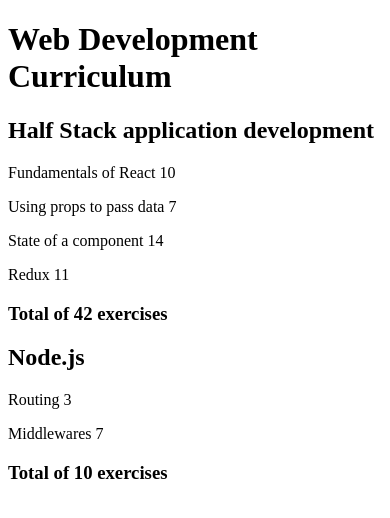
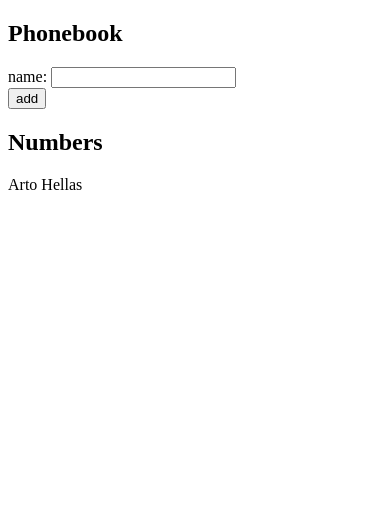
Before and after one commit to Bakaryjobe21/part2, a React (Create React App) app in the folder part-2/: page / in a window 390 px wide. Shown: the top 518 px of the page. Built offline with nearby package versions, Linux system fonts and the light colour scheme; the HTML template or start-up script is replaced by a standard one.

Commit message:
2.6: The Phonebook Step1

```diff
--- a/part-2/src/App.js
+++ b/part-2/src/App.js
@@ -1,62 +1,56 @@
-import  {React, useState} from "react"
-import Course from "./components/Course"
+import React, { useState } from 'react'
 
 const App = () => {
-  const courses = [
-    {
-      name: 'Half Stack application development',
-      id: 1,
-      parts: [
-        {
-          name: 'Fundamentals of React',
-          exercises: 10,
-          id: 1
-        },
-        {
-          name: 'Using props to pass data',
-          exercises: 7,
-          id: 2
-        },
-        {
-          name: 'State of a component',
-          exercises: 14,
-          id: 3
-        },
-        {
-          name: 'Redux',
-          exercises: 11,
-          id: 4
-        }
-      ]
-    },
-    {
-      name: 'Node.js',
-      id: 2,
-      parts: [
-        {
-          name: 'Routing',
-          exercises: 3,
-          id: 1
-        },
-        {
-          name: 'Middlewares',
-          exercises: 7,
-          id: 2
-        }
-      ]
+  const [ persons, setPersons ] = useState([
+    { name: 'Arto Hellas' }
+  ])
+  const [ newName, setNewName ] = useState('')
+
+  const name=(e)=>{
+    setNewName(e.target.value)
+  }
+
+  const  addPerson= (event) => {
+    event.preventDefault()
+    //const {secName} =newName;
+    const noteObject = {
+
+      name: newName,
+      id:1
     }
-  ]
+   // const isPerson =persons.some(p=>{p.secName===name})?
+    //noteObject.name===secName?  window.alert(`${noteObject.name} is not part of the phonebook`):
+    setPersons(persons.concat(noteObject))
+    setNewName('')
+  }
+
+ // ? notes
+  //: notes.filter(note => note.important === true)
 
 
 
 
-  return (<div><h1>Web Development Curriculum</h1>
+  return (
+    <div>
+      <h2>Phonebook</h2>
+      <form onSubmit={addPerson}>
+        <div>
+          name: <input value={newName} onChange={name}/>
+        </div>
+        <div>
+          <button type="submit">add</button>
+        </div>
+      </form>
+      <h2>Numbers</h2>
+      {persons.map((names)=>{
+        return <div> {names.name}</div>
+      })}
 
-    <Course course={courses} />
+    </div>
 
-      </div>
 
-    )
-  }
+
+  )
+}
 
 export default App
```
